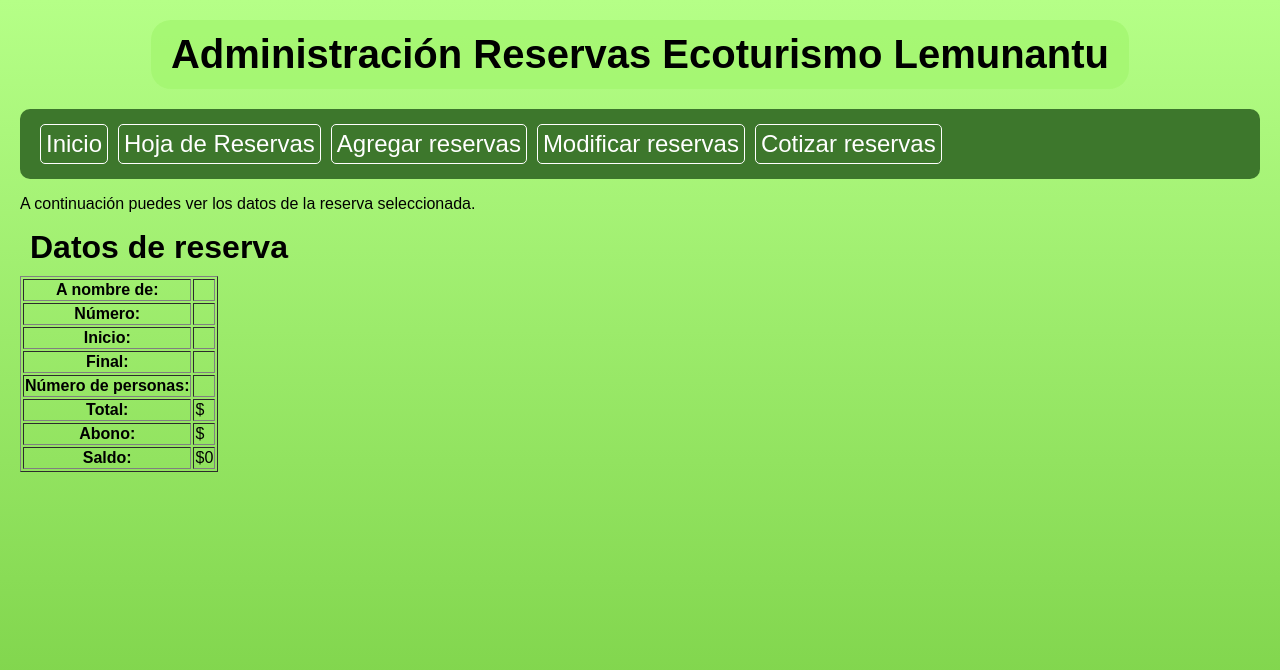
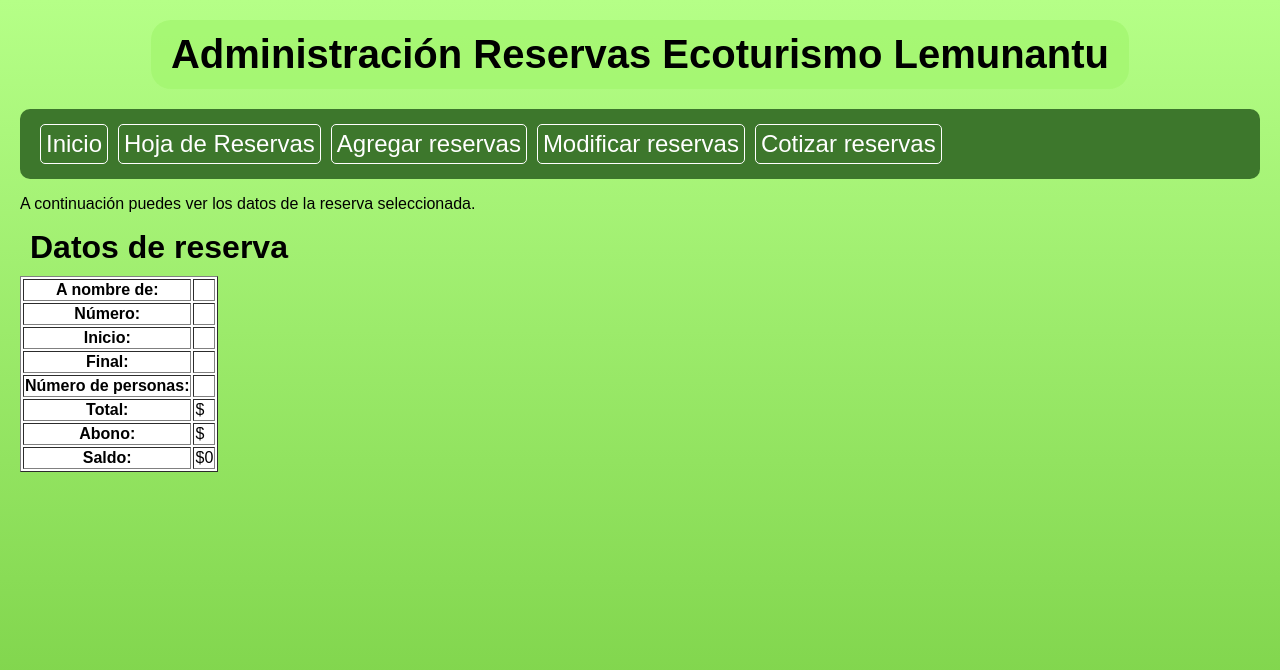
Before and after one commit to SrNe1103/reservas, a PHP site: page /view.php?id=1 in a window 1280 px wide. Shown: the top 670 px of the page. Run offline with PHP 8.4, Linux system fonts and the light colour scheme; data that the repository does not hold is empty.

Commit message:
add style to view.php

```diff
--- /dev/null
+++ b/css/view.css
@@ -0,0 +1,3 @@
+table{
+    background-color: #fff;
+}
--- a/view.php
+++ b/view.php
@@ -28,6 +28,7 @@ $cliente = $search->fetch(PDO::FETCH_ASSOC);
     <meta name="viewport" content="width=device-width, initial-scale=1.0">
     <title>Reserva <?=$_GET['id']?></title>
     <link rel="stylesheet" href="css/main.css">
+    <link rel="stylesheet" href="css/view.css">
     <link rel="icon" href="favicon.ico">
 </head>
 <body>
```
